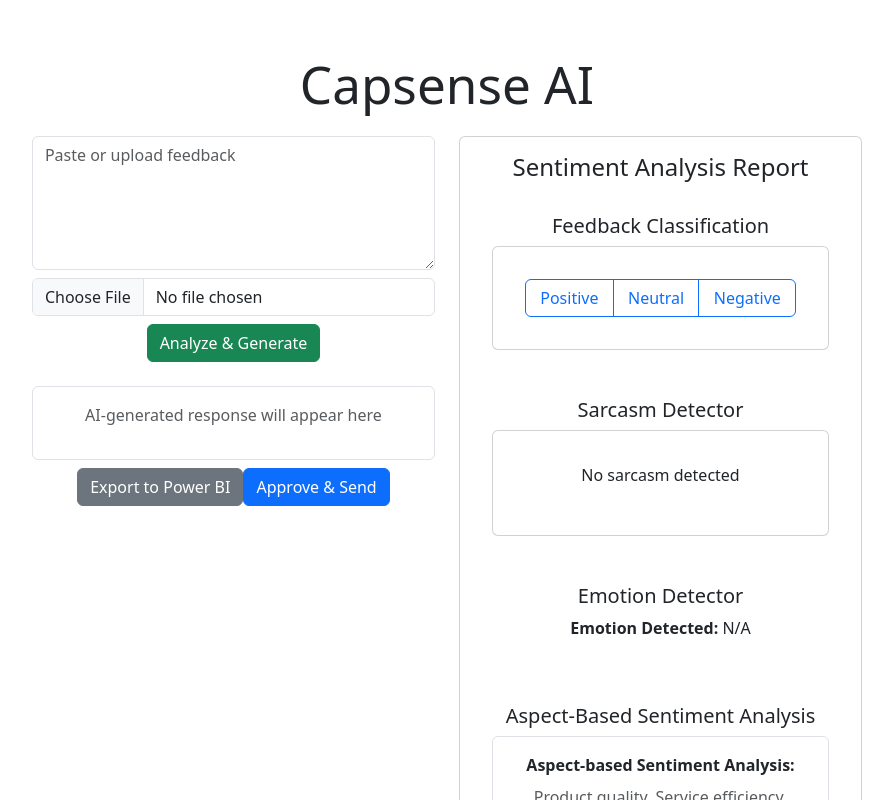
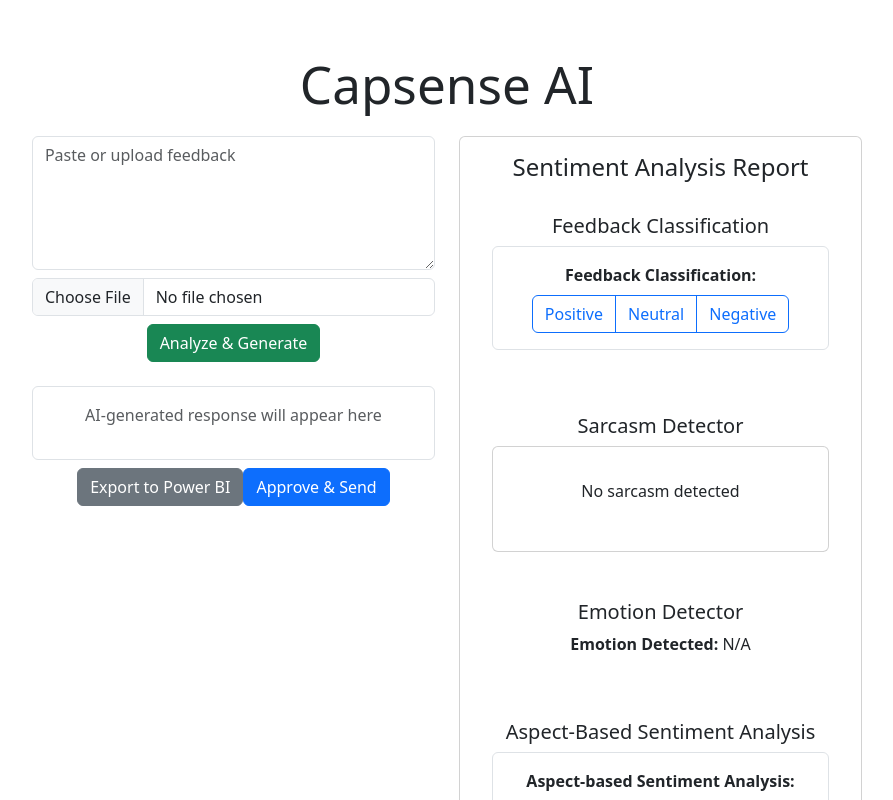
Before and after one commit to CapSense/Capgemini_SentimentApp_Remake, a React (Vite) app in the folder frontend/: page / in a window 1280 px wide. Shown: the top 800 px of the page, without its empty margins (193-1086 px from the left). Built offline with nearby package versions, Linux system fonts and the light colour scheme.

Commit message:
Updated ClassificationDetector.tsx

```diff
--- a/frontend/src/components/ClassificationDetector.tsx
+++ b/frontend/src/components/ClassificationDetector.tsx
@@ -1,18 +1,45 @@
 const ClassificationDetector = ({ classification }: { classification: string }) => {
   return (
-    <section className="classification-detector card">
+    <div className="result-box border rounded p-3 mb-3">
+      <strong>Feedback Classification:</strong>
+      <br />
+      <div className="d-flex justify-content-center mt-2">
+        <div className="btn-group" role="group">
+          <input
+            type="radio"
+            className="btn-check"
+            name="classification"
+            id="pos"
+            autoComplete="off"
+            checked={classification === 'pos'}
+            readOnly
+          />
+          <label className="btn btn-outline-primary" htmlFor="pos">Positive</label>
 
-      <div className="btn-group" role="group">
-        <input type="radio" className="btn-check" name="classification" id="pos" autoComplete="off" checked={classification === 'pos'} readOnly />
-        <label className="btn btn-outline-primary" htmlFor="pos">Positive</label>
+          <input
+            type="radio"
+            className="btn-check"
+            name="classification"
+            id="neut"
+            autoComplete="off"
+            checked={classification === 'neut'}
+            readOnly
+          />
+          <label className="btn btn-outline-primary" htmlFor="neut">Neutral</label>
 
-        <input type="radio" className="btn-check" name="classification" id="neut" autoComplete="off" checked={classification === 'neut'} readOnly />
-        <label className="btn btn-outline-primary" htmlFor="neut">Neutral</label>
-
-        <input type="radio" className="btn-check" name="classification" id="neg" autoComplete="off" checked={classification === 'neg'} readOnly />
-        <label className="btn btn-outline-primary" htmlFor="neg">Negative</label>
+          <input
+            type="radio"
+            className="btn-check"
+            name="classification"
+            id="neg"
+            autoComplete="off"
+            checked={classification === 'neg'}
+            readOnly
+          />
+          <label className="btn btn-outline-primary" htmlFor="neg">Negative</label>
+        </div>
       </div>
-    </section>
+    </div>
   );
 };
 
```
